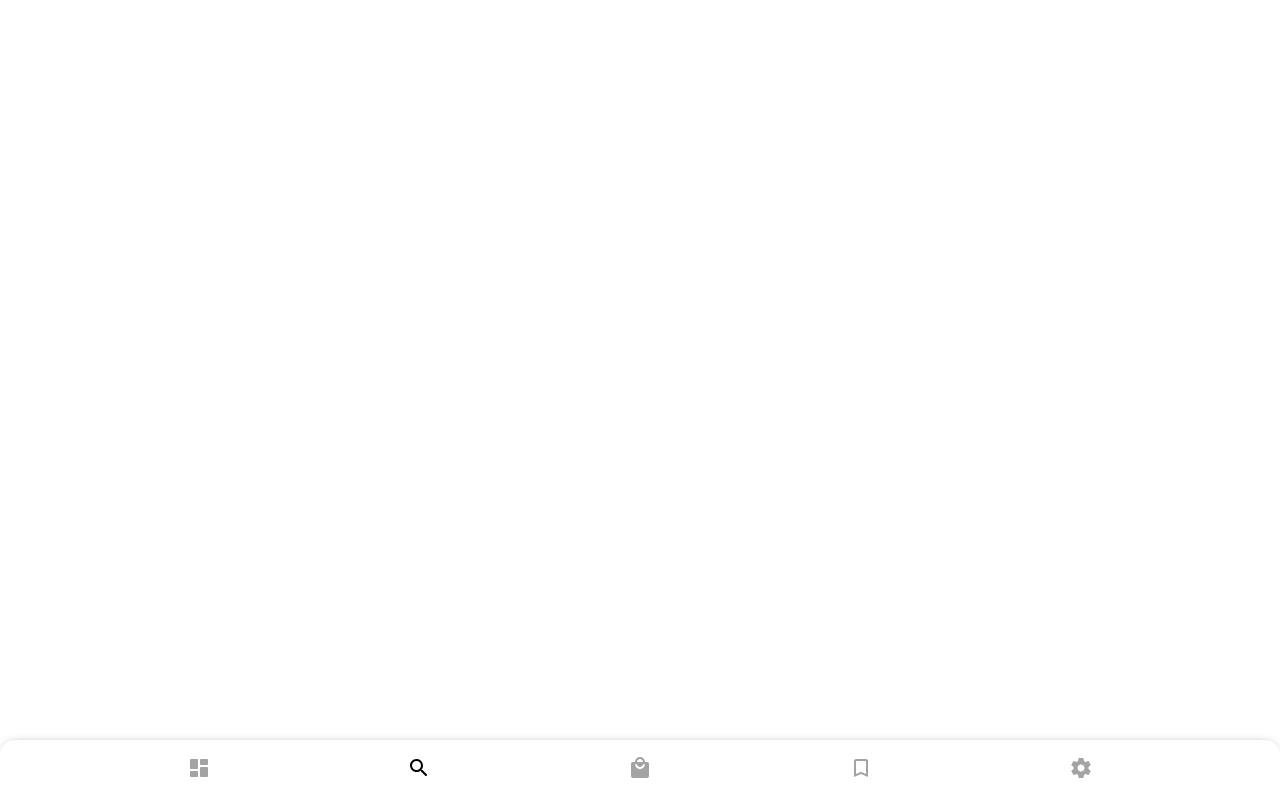
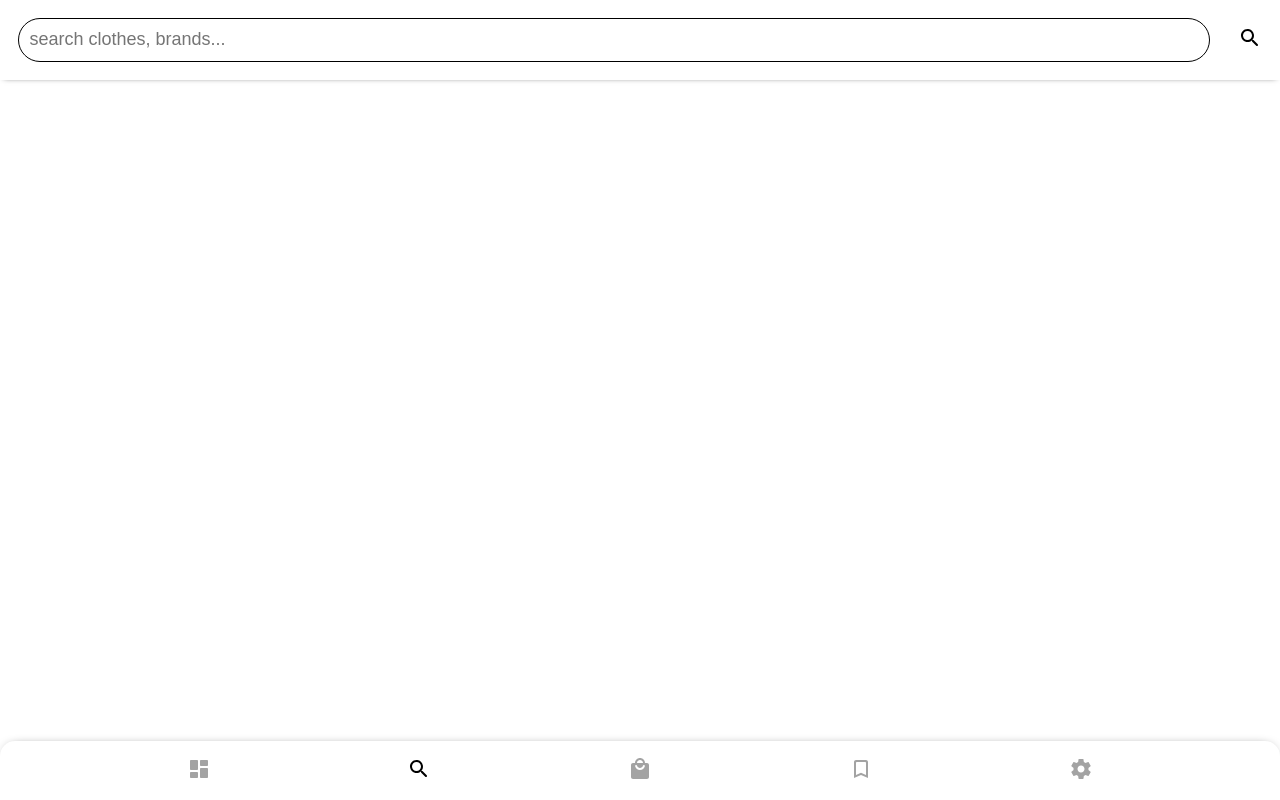
Before and after one commit to amaan-ahmad/shopcenter, a React (Create React App) app: page /search in a window 1280 px wide. Built offline with nearby package versions, Linux system fonts and the light colour scheme.

Commit message:
search setup, header and tabs refractor

```diff
--- /dev/null
+++ b/src/components/Nav/Headers.js
@@ -0,0 +1,90 @@
+import React from "react";
+import { Grid } from "@material-ui/core";
+import {
+  Header,
+  HeaderItem,
+  SubHeader,
+  SubHeaderItem,
+  SearchField,
+} from "../Styles/Header";
+import TuneRoundedIcon from "@material-ui/icons/TuneRounded";
+import MenuRoundedIcon from "@material-ui/icons/MenuRounded";
+import ArrowBackIosRoundedIcon from "@material-ui/icons/ArrowBackIosRounded";
+import SearchRoundedIcon from "@material-ui/icons/SearchRounded";
+import { Link } from "react-router-dom";
+
+export function HomeHeader() {
+  return (
+    <>
+      <Grid
+        container
+        direction="column"
+        style={{
+          background: "white",
+          position: "sticky",
+          top: 0,
+        }}
+      >
+        <Grid item xs={12}>
+          <Header>
+            <HeaderItem>
+              <MenuRoundedIcon />
+            </HeaderItem>
+            <HeaderItem>NBF</HeaderItem>
+            <HeaderItem>
+              <TuneRoundedIcon />
+            </HeaderItem>
+          </Header>
+        </Grid>
+        <Grid xs={12}>
+          <SubHeader>
+            <SubHeaderItem>New arrivals</SubHeaderItem>
+            <SubHeaderItem>Trendy</SubHeaderItem>
+            <SubHeaderItem>Season Sale</SubHeaderItem>
+            <SubHeaderItem>More</SubHeaderItem>
+            <SubHeaderItem>New arrivals</SubHeaderItem>
+            <SubHeaderItem>Trendy</SubHeaderItem>
+            <SubHeaderItem>Season Sale</SubHeaderItem>
+            <SubHeaderItem>More</SubHeaderItem>
+          </SubHeader>
+        </Grid>
+      </Grid>
+    </>
+  );
+}
+
+export function ProductHeader() {
+  return (
+    <>
+      <Header shadow={true}>
+        <HeaderItem>
+          <Link to={`/`}>
+            <ArrowBackIosRoundedIcon />
+          </Link>
+        </HeaderItem>
+        <HeaderItem style={{ marginRight: "0", fontWeight: 600 }}>
+          Jacket
+        </HeaderItem>
+      </Header>
+    </>
+  );
+}
+
+export function SearchHeader() {
+  return (
+    <>
+      <Header shadow={true}>
+        <HeaderItem style={{ width: "inherit" }}>
+          <SearchField
+            type="text"
+            placeholder="search clothes, brands..."
+            style={{ width: "inherit" }}
+          />
+        </HeaderItem>
+        <HeaderItem style={{ alignSelf: "center" }}>
+          <SearchRoundedIcon />
+        </HeaderItem>
+      </Header>
+    </>
+  );
+}
--- a/src/components/Styles/Header.js
+++ b/src/components/Styles/Header.js
@@ -42,3 +42,14 @@ export const SubHeaderItem = styled.div`
   box-shadow: 0 4px 6px -5px #7070708f;
   background: #ecececab;
 `;
+
+export const SearchField = styled.input`
+  border-radius: 50px;
+  font-size: 1em;
+  border: 1px solid;
+  padding: 0.6em;
+
+  &:focus {
+    outline: none;
+  }
+`;
--- a/src/components/Styles/TabBar.js
+++ b/src/components/Styles/TabBar.js
@@ -5,7 +5,7 @@ export const TabBar = styled.div`
   justify-content: space-evenly;
   flex-direction: row;
   position: fixed;
-  bottom: 0;
+  bottom: -1px;
   width: -webkit-fill-available;
   height: fit-content;
   margin: 0;
--- a/src/pages/Home.js
+++ b/src/pages/Home.js
@@ -3,15 +3,8 @@ import React from "react";
 import { Link } from "react-router-dom";
 import faker from "faker";
 import { Grid } from "@material-ui/core";
-import TuneRoundedIcon from "@material-ui/icons/TuneRounded";
-import MenuRoundedIcon from "@material-ui/icons/MenuRounded";
 import Tabs from "../components/Nav/Tabs";
-import {
-  Header,
-  HeaderItem,
-  SubHeader,
-  SubHeaderItem,
-} from "../components/Styles/Header";
+import { HomeHeader } from "../components/Nav/Headers";
 import {
   ProductCaption,
   ProductCard,
@@ -52,39 +45,7 @@ export default function Home() {
   return (
     <>
       <Tabs />
-      <Grid
-        container
-        direction="column"
-        style={{
-          background: "white",
-          position: "sticky",
-          top: 0,
-        }}
-      >
-        <Grid item xs={12}>
-          <Header>
-            <HeaderItem>
-              <MenuRoundedIcon />
-            </HeaderItem>
-            <HeaderItem>NBF</HeaderItem>
-            <HeaderItem>
-              <TuneRoundedIcon />
-            </HeaderItem>
-          </Header>
-        </Grid>
-        <Grid xs={12}>
-          <SubHeader>
-            <SubHeaderItem>New arrivals</SubHeaderItem>
-            <SubHeaderItem>Trendy</SubHeaderItem>
-            <SubHeaderItem>Season Sale</SubHeaderItem>
-            <SubHeaderItem>More</SubHeaderItem>
-            <SubHeaderItem>New arrivals</SubHeaderItem>
-            <SubHeaderItem>Trendy</SubHeaderItem>
-            <SubHeaderItem>Season Sale</SubHeaderItem>
-            <SubHeaderItem>More</SubHeaderItem>
-          </SubHeader>
-        </Grid>
-      </Grid>
+      <HomeHeader />
       <Grid
         container
         direction="row"
--- a/src/pages/Product.js
+++ b/src/pages/Product.js
@@ -1,8 +1,5 @@
 // product page
 import React from "react";
-import { Link } from "react-router-dom";
-import { Header, HeaderItem } from "../components/Styles/Header";
-import ArrowBackIosRoundedIcon from "@material-ui/icons/ArrowBackIosRounded";
 import { Grid, Typography } from "@material-ui/core";
 import {
   ProductCard,
@@ -10,7 +7,7 @@ import {
 } from "../components/Styles/ProductCardStyle";
 import { BtnAction, SizeOption } from "../components/Styles/ProductPage";
 import Tabs from "../components/Nav/Tabs";
-
+import { ProductHeader } from "../components/Nav/Headers";
 const addToCart = () => {
   console.log("added to cart");
 };
@@ -19,16 +16,7 @@ export default function Product() {
   return (
     <>
       <Tabs />
-      <Header shadow={true}>
-        <HeaderItem>
-          <Link to={`/`}>
-            <ArrowBackIosRoundedIcon />
-          </Link>
-        </HeaderItem>
-        <HeaderItem style={{ marginRight: "0", fontWeight: 600 }}>
-          Jacket
-        </HeaderItem>
-      </Header>
+      <ProductHeader />
       <Grid style={{ paddingBottom: "4em" }} container direction="row">
         <Grid item xs={12} sm={4}>
           <ProductCard>
--- a/src/pages/Search.js
+++ b/src/pages/Search.js
@@ -1,10 +1,11 @@
 import React from "react";
 import Tabs from "../components/Nav/Tabs";
-
+import { SearchHeader } from "../components/Nav/Headers";
 export default function Search() {
   return (
     <>
       <Tabs />
+      <SearchHeader />
     </>
   );
 }
```
